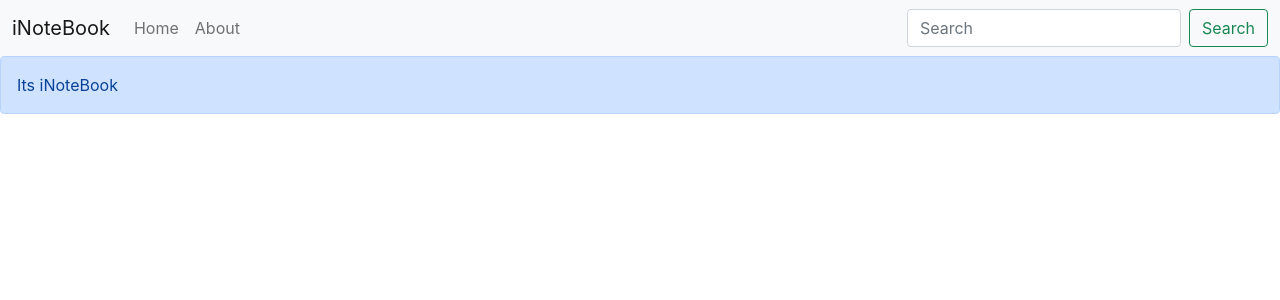
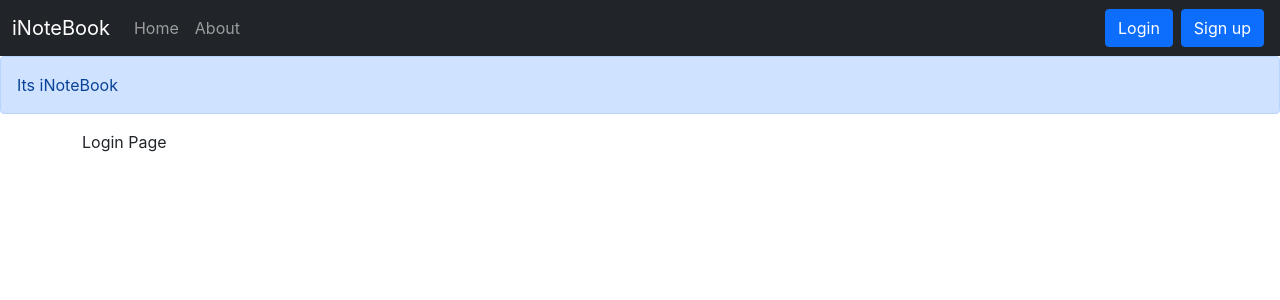
Before and after one commit to Hamza84702/React-iNotebook, a React (Create React App) app: page /login in a window 1280 px wide. Shown: the top 300 px of the page. Built offline with nearby package versions, Linux system fonts and the light colour scheme.

Commit message:
modify the navbar

```diff
--- a/src/App.js
+++ b/src/App.js
@@ -5,6 +5,8 @@ import Home from "./components/Home";
 import About from "./components/About";
 import NoteState from "./context/notes/NoteState";
 import Alert from "./components/Alert";
+import Login from "./components/Login";
+import Signup from "./components/Signup";
 
 function App() {
   return (
@@ -17,6 +19,8 @@ function App() {
             <Routes>
               <Route exact path="/" element={<Home />}></Route>
               <Route exact path="/about" element={<About />}></Route>
+              <Route exact path="/login" element={<Login />}></Route>
+              <Route exact path="/signup" element={<Signup />}></Route>
             </Routes>
           </div>
         </Router>
--- /dev/null
+++ b/src/components/Login.js
@@ -0,0 +1,9 @@
+import React from 'react'
+
+const Login = () => {
+  return (
+    <div>Login Page</div>
+  )
+}
+
+export default Login
--- a/src/components/Navbar.js
+++ b/src/components/Navbar.js
@@ -10,7 +10,7 @@ const Navbar = () => {
   //   console.log(location.pathname);
   // }, [location]);
   return (
-    <nav className="navbar navbar-expand-lg navbar-light bg-light">
+    <nav className="navbar navbar-expand-lg navbar-dark bg-dark">
       <div className="container-fluid">
         <Link className="navbar-brand" to="#">
           iNoteBook
@@ -51,7 +51,7 @@ const Navbar = () => {
             </li>
           </ul>
           <form className="d-flex">
-            <input
+            {/* <input
               className="form-control me-2"
               type="search"
               placeholder="Search"
@@ -59,7 +59,9 @@ const Navbar = () => {
             />
             <button className="btn btn-outline-success" type="submit">
               Search
-            </button>
+            </button> */}
+            <Link className="btn btn-primary mx-1" to="/login"  role="button">Login</Link>
+            <Link className="btn btn-primary mx-1"  to="/signup" role="button">Sign up</Link>
           </form>
         </div>
       </div>
--- /dev/null
+++ b/src/components/Signup.js
@@ -0,0 +1,9 @@
+import React from 'react'
+
+const Signup = () => {
+  return (
+    <div>Signup Page</div>
+  )
+}
+
+export default Signup
```
